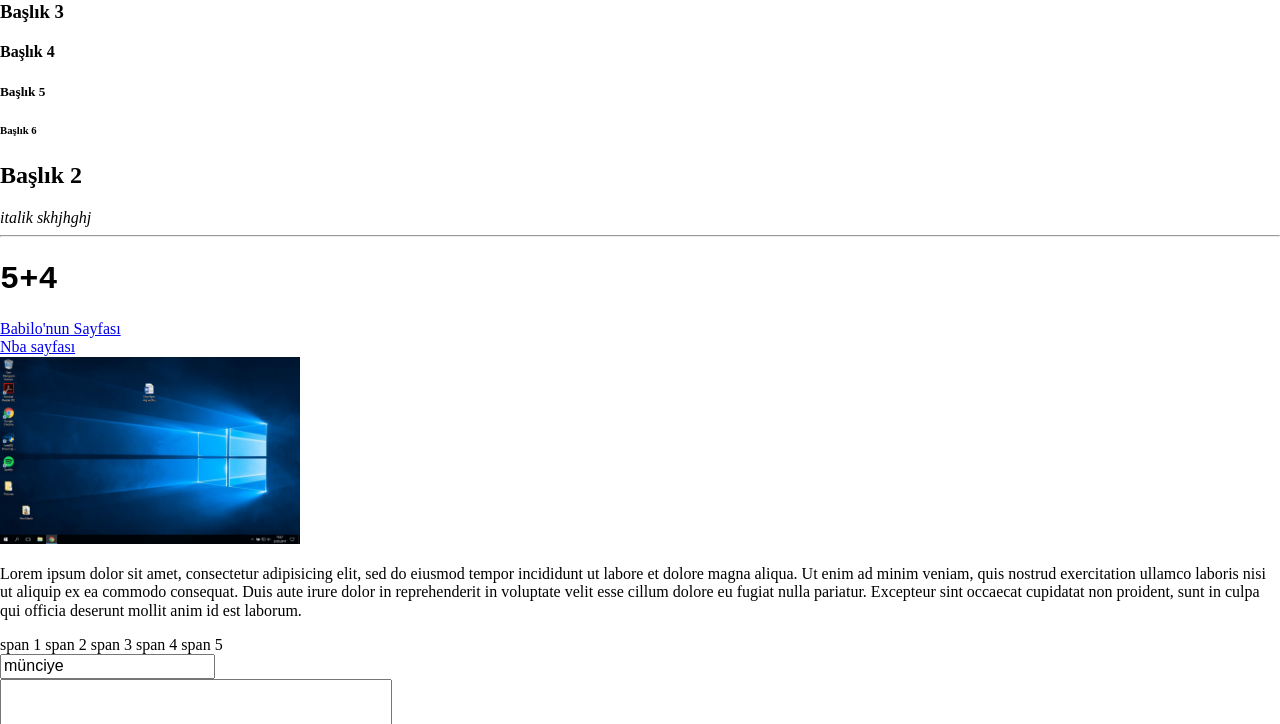
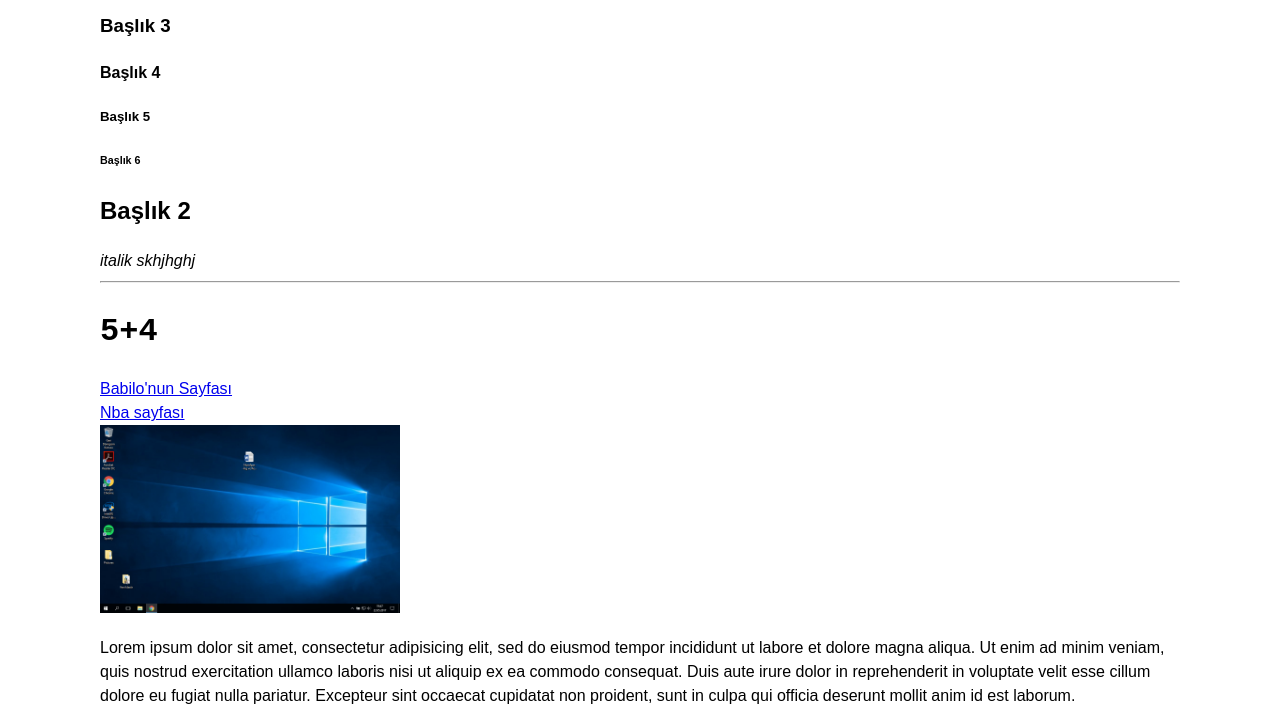
Before and after one commit to mncyo/mncyo.github.io, a plain HTML site: page index.html in a window 1280 px wide. Shown: the part 79-803 px from the top of the page. Drawn offline with nearby package versions, Linux system fonts and the light colour scheme; files whose address does not match are found by name.

Commit message:
style.css eklendi

```diff
--- /dev/null
+++ b/assets/css/style.css
@@ -0,0 +1,7 @@
+body {
+  padding:0 100px;
+  font-family: sans-serif;
+  font-size: 1rem;
+  line-height: 1.5;
+
+}
--- a/index.html
+++ b/index.html
@@ -7,6 +7,7 @@
   <meta name="description" content="Münciye">
   <meta name="keywords" content="">
   <link rel="stylesheet" href="https://cdnjs.cloudflare.com/ajax/libs/normalize/7.0.0/normalize.min.css" />
+  <link rel="stylesheet" href="assets/css/style.css" />
 </head>
 
 <body>
```
Also changed, not shown: nba.html (+1 -0 lines).
